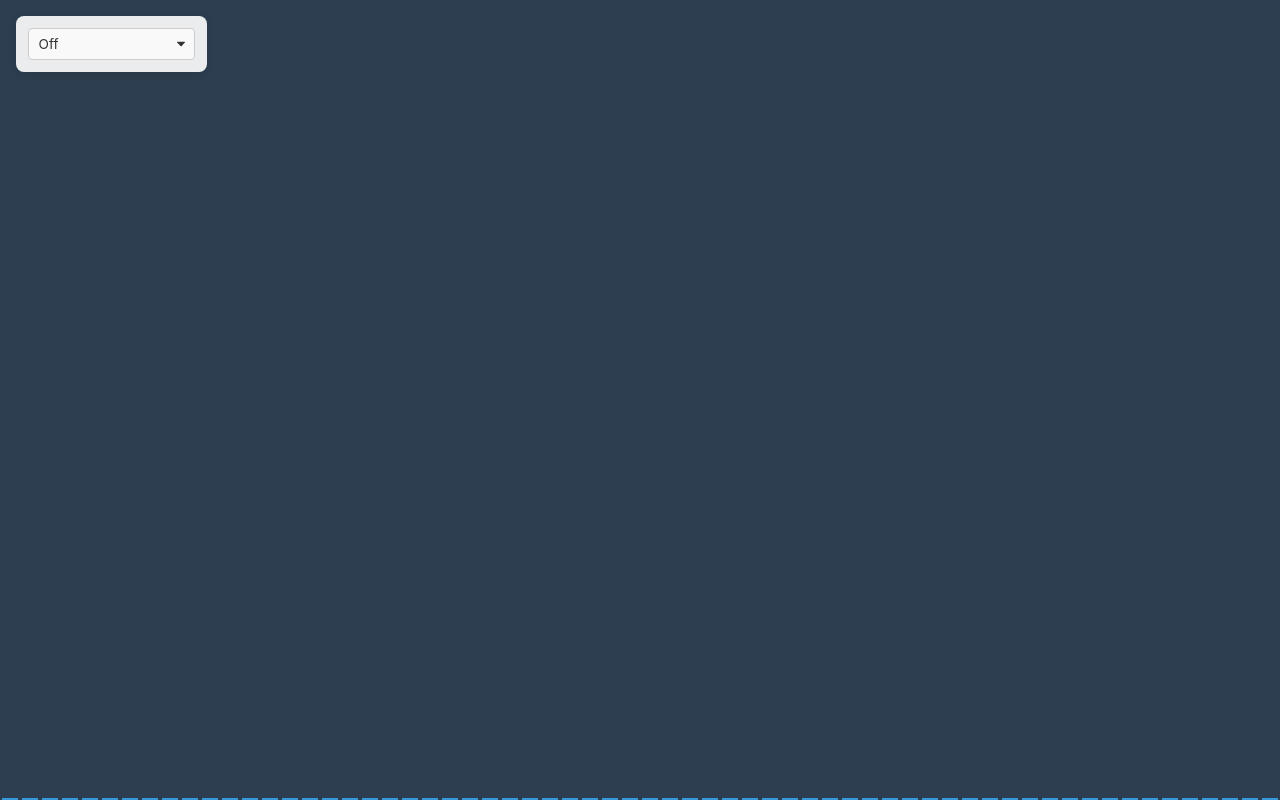
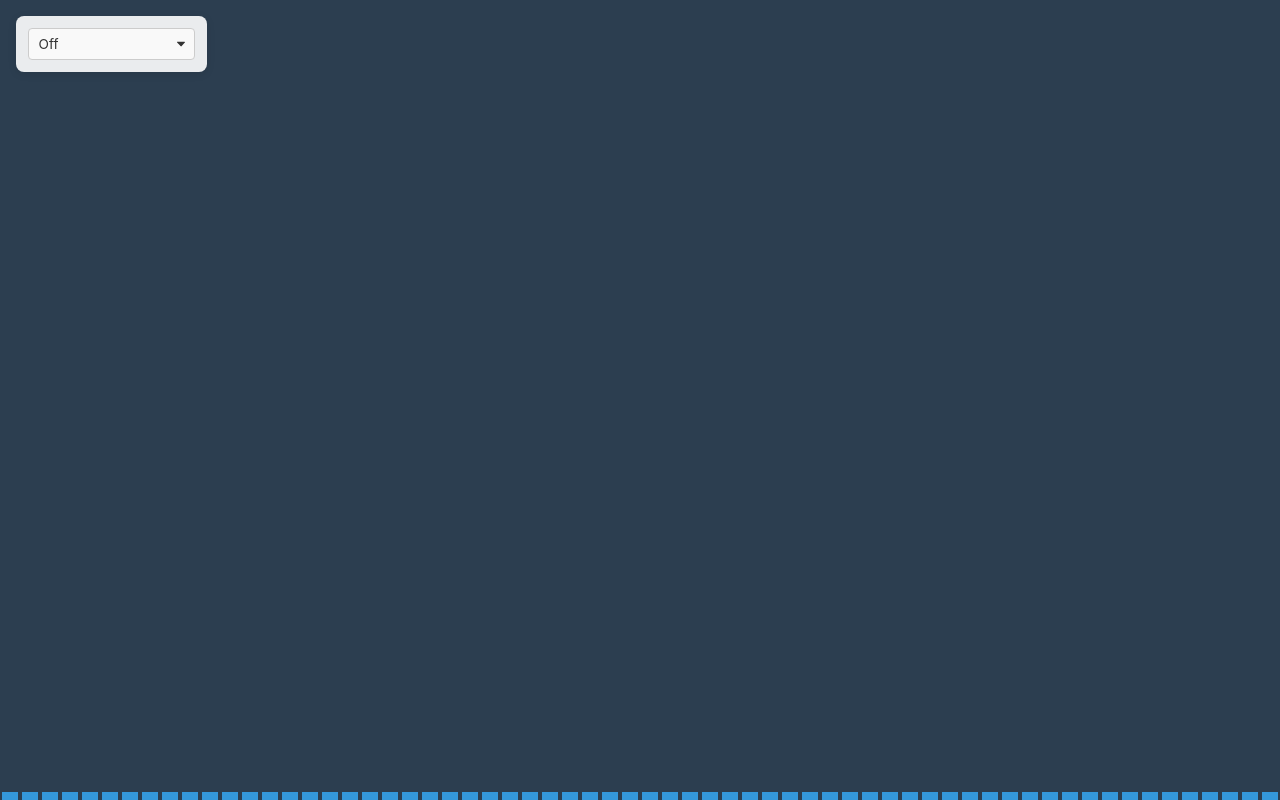
Before and after one commit to digitaledsafety/sound-oscillator, a plain HTML site: page index.html in a window 1280 px wide. Drawn offline with nearby package versions, Linux system fonts and the light colour scheme.

Commit message:
Update index.html

```diff
--- a/index.html
+++ b/index.html
@@ -116,7 +116,7 @@
 
       let waveformAnalyzer = null;
       const barCount = 64; // Number of bars to display in the visualization
-      const minBarHeight = 2; // Minimum height for bars to be visible when no sound
+      // Removed minBarHeight global variable, now calculated dynamically
 
       // Long press and double tap variables
       let pressTimer = null;
@@ -417,16 +417,21 @@
         const svgWidth = waveformSvg.node().clientWidth;
         const svgHeight = waveformSvg.node().clientHeight;
 
+        // Dynamic minimum bar height based on SVG height
+        const minBarHeight = svgHeight * 0.01; // 1% of SVG height
+
         // Calculate samples per bar and bar width
         const samplesPerBar = Math.floor(waveformArray.length / barCount);
         const barWidth = svgWidth / barCount;
 
         // Prepare data for bars (average amplitude for each segment)
         const barData = [];
+        const visualGain = 2.0; // Factor to visually amplify low signals
         for (let i = 0; i < barCount; i++) {
           let sum = 0;
           for (let j = 0; j < samplesPerBar; j++) {
-            sum += Math.abs(waveformArray[i * samplesPerBar + j]);
+            // Apply visualGain here to amplify for visualization, and clamp to 1.0
+            sum += Math.min(1.0, Math.abs(waveformArray[i * samplesPerBar + j]) * visualGain);
           }
           barData.push(sum / samplesPerBar); // Average amplitude for the bar
         }
@@ -447,8 +452,7 @@
           // Ensure bars have a minimum height and are positioned from the bottom
           .attr("y", d => svgHeight - Math.max(minBarHeight, d * svgHeight))
           .attr("height", d => Math.max(minBarHeight, d * svgHeight))
-          .attr("fill", d => colorScale(d)); // <--- DYNAMIC COLORING ADDED HERE
-                                            // 'd' is the amplitude value for each bar
+          .attr("fill", d => colorScale(d)); // 'd' is the amplitude value for each bar
         // Exit old bars
         bars.exit().remove();
 
```
